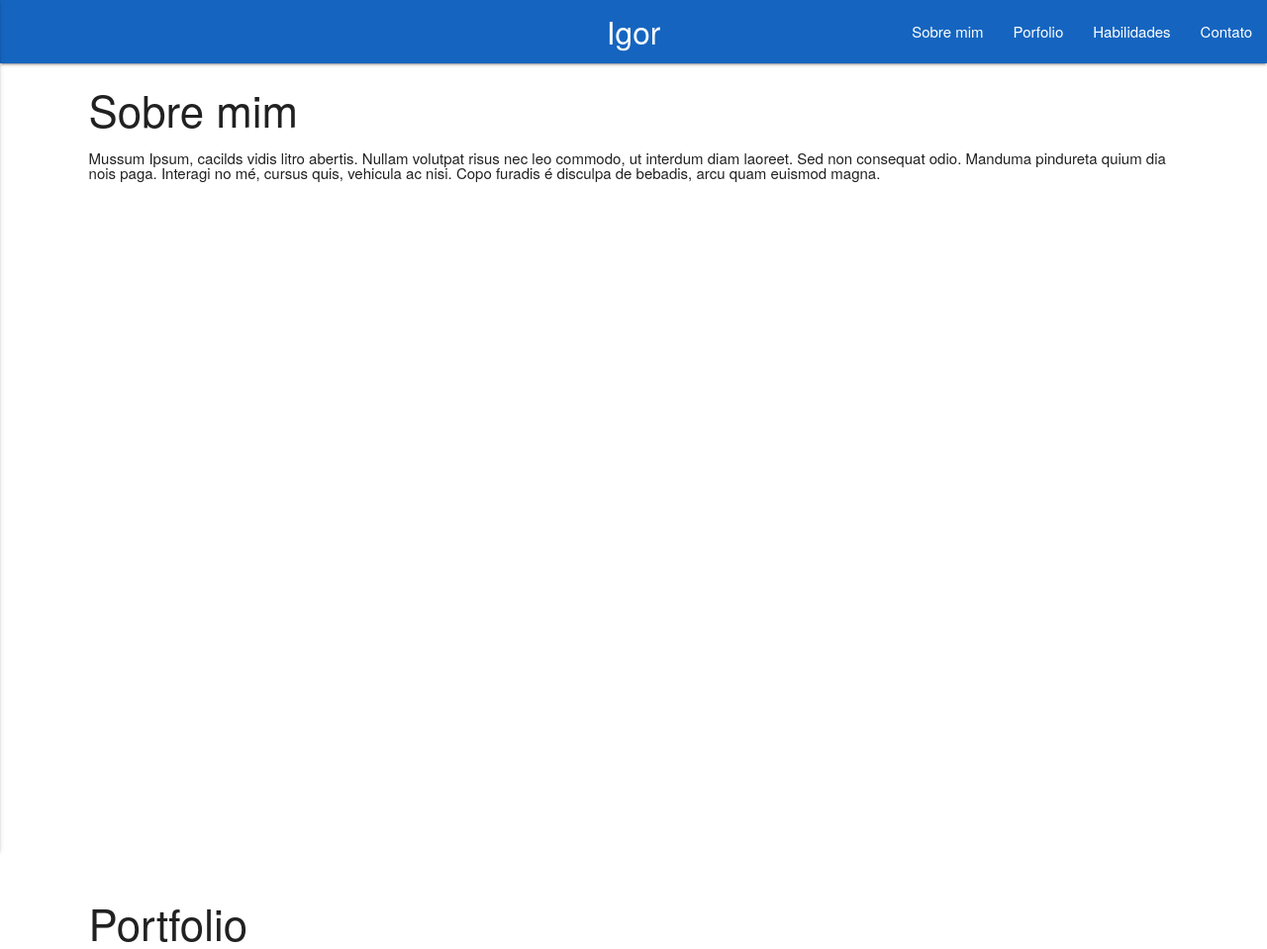
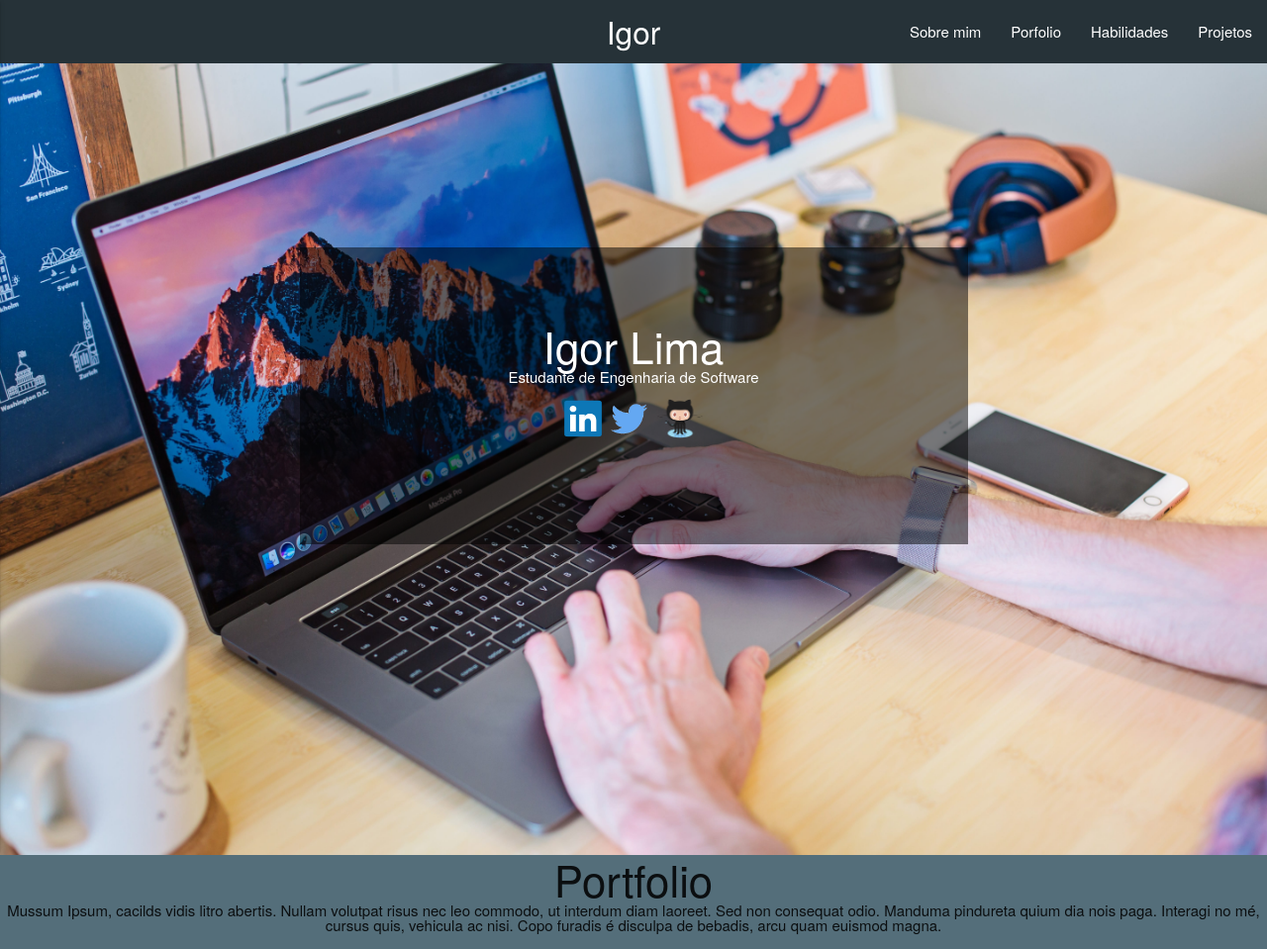
Before and after one commit to igorslima/portfolio, a plain HTML site: page index.html in a window 1280 px wide. Shown: the top 959 px of the page at 99% size. Drawn offline with Linux system fonts and the light colour scheme.

Commit message:
Many changes

```diff
--- a/css/estilos.css
+++ b/css/estilos.css
@@ -10,7 +10,64 @@ body {
 
 section {
 	width: 100%;
-  padding: 0 7%;
 	max-width: none;
-  height: 100vh;
+	height: 100%;
 }
+
+li img{
+	height: 40px;
+}
+footer {
+	bottom: 0;
+	text-align: center;
+	width: 100%;
+}
+ul li{
+	display: inline;
+}
+body, html {
+	margin:0;
+	height: 100%;
+}
+section {
+	height: 100%;
+	text-align: center;
+	background-color: #546e7a;
+}
+#sobre-mim{
+	background-image: url(../img/home.jpg);
+    background-attachment: fixed;
+    background-position: center;
+    background-repeat: no-repeat;
+    background-size: cover;
+}
+h3{
+	margin: 0px;
+	padding: 0px;
+}
+nav{
+	background-color: #263238;
+}
+.texto{
+	position: absolute;
+	text-align: center;
+    top: 50%;
+    left: 50%;
+    width: 45em;
+    height: 20em;
+    margin-top: -10em; /*set to a negative number 1/2 of your height*/
+    margin-left: -22.5em; /*set to a negative number 1/2 of your width*/
+    /*border: 2px solid #ccc;*/
+    color: white;
+    background-color: rgba(1,1,1,0.5);
+}
+.inner-texto{
+	position: absolute;
+	text-align: center;
+    top: 50%;
+    left: 50%;
+    width: 20em;
+    height: 10em;
+    margin-top: -5em; /*set to a negative number 1/2 of your height*/
+    margin-left: -10em; /*set to a negative number 1/2 of your width*/
+}
--- a/index.html
+++ b/index.html
@@ -8,12 +8,10 @@
 	<link rel="stylesheet" type="text/css" href="css/estilos.css">
 	<meta name="viewport" content="width=device-width, initial-scale=1.0"/>
 	<meta charset="utf-8">
-
 </head>
 <body>
-
 	<div class="nav-fixed">
- 	<nav class="blue darken-3">
+ 		<nav class="darken-3">
 	    	<div class="nav-wrapper nav-fixed">
 		        <a href="#" class="brand-logo center">Igor</a>
 		        <a href="#" data-activates="menu-mobile" class="button-collapse">
@@ -23,33 +21,78 @@
 		            <li><a href="#sobre-mim" class="scroll-suave">Sobre mim</a></li>
 		            <li><a href="#portfolio" class="scroll-suave">Porfolio</a></li>
 		            <li><a href="#habilidades" class="scroll-suave">Habilidades</a></li>
-	            <li><a href="#contato" class="scroll-suave">Contato</a></li>
+		            <li><a href="#projetos" class="scroll-suave">Projetos</a></li>
 		        </ul>
 		        <ul class="side-nav" id="menu-mobile">
 		            <li><a href="#sobre-mim" class="scroll-suave close-nav">Sobre mim</a></li>
 		            <li><a href="#portfolio" class="scroll-suave close-nav">Porfolio</a></li>
 		            <li><a href="#habilidades" class="scroll-suave close-nav">Habilidades</a></li>
-	            <li><a href="#contato" class="scroll-suave close-nav">Contato</a></li>
+		            <li><a href="#projetos" class="scroll-suave close-nav">Projetos</a></li>
 		        </ul>
 	    	</div>
 		</nav>
 	</div>
 	<section id="sobre-mim">
-		<h3>Sobre mim</h3>
-		Mussum Ipsum, cacilds vidis litro abertis. Nullam volutpat risus nec leo commodo, ut interdum diam laoreet. Sed non consequat odio. Manduma pindureta quium dia nois paga. Interagi no mé, cursus quis, vehicula ac nisi. Copo furadis é disculpa de bebadis, arcu quam euismod magna.
+		<div class="texto">
+			<div class="inner-texto">
+				<h3>Igor Lima</h3>
+				<p>Estudante de Engenharia de Software</p>
+				<br/>
+				<ul>
+					<li>
+						<a href="https://goo.gl/QydQ4D" target="_blank"><img alt="Icone do LinkedIn" src="img/linkedin.png"></a>
+					</li>
+					<li>
+						<a href="https://goo.gl/hVvawR" target="_blank"><img alt="Icone do Twitter" src="img/twitter.png"></a></li>
+					<li>
+						<a href="https://goo.gl/bPr5Zu" target="_blank"><img alt="Icone do GitHub" src="img/github.png"></a>
+					</li>
+				</ul>
+			</div>
+		</div>
 	</section>
 	<section id="portfolio">
 		<h3>Portfolio</h3>
-		Mussum Ipsum, cacilds vidis litro abertis. Nullam volutpat risus nec leo commodo, ut interdum diam laoreet. Sed non consequat odio. Manduma pindureta quium dia nois paga. Interagi no mé, cursus quis, vehicula ac nisi. Copo furadis é disculpa de bebadis, arcu quam euismod magna.
+		<p>Mussum Ipsum, cacilds vidis litro abertis. Nullam volutpat risus nec leo commodo, ut interdum diam laoreet. Sed non consequat odio. Manduma pindureta quium dia nois paga. Interagi no mé, cursus quis, vehicula ac nisi. Copo furadis é disculpa de bebadis, arcu quam euismod magna.</p>
 	</section>
 	<section id="habilidades">
 		<h3>Habilidades</h3>
-		Mussum Ipsum, cacilds vidis litro abertis. Nullam volutpat risus nec leo commodo, ut interdum diam laoreet. Sed non consequat odio. Manduma pindureta quium dia nois paga. Interagi no mé, cursus quis, vehicula ac nisi. Copo furadis é disculpa de bebadis, arcu quam euismod magna.
+		<p>Mussum Ipsum, cacilds vidis litro abertis. Nullam volutpat risus nec leo commodo, ut interdum diam laoreet. Sed non consequat odio. Manduma pindureta quium dia nois paga. Interagi no mé, cursus quis, vehicula ac nisi. Copo furadis é disculpa de bebadis, arcu quam euismod magna.
+		</p>
 	</section>
-	<section id="contato">
-		<h3>Contato</h3>
-		Mussum Ipsum, cacilds vidis litro abertis. Nullam volutpat risus nec leo commodo, ut interdum diam laoreet. Sed non consequat odio. Manduma pindureta quium dia nois paga. Interagi no mé, cursus quis, vehicula ac nisi. Copo furadis é disculpa de bebadis, arcu quam euismod magna.
+	<section id="projetos">
+		<h3>Projetos</h3>
+		<ul>
+			<div>
+				<li>
+					<a href="https://goo.gl/QydQ4D" target="_blank"><img src="img/linkedin.png"></a>
+				</li>
+				<li>
+					<a href="https://goo.gl/hVvawR" target="_blank"><img src="img/twitter.png"></a></li>
+				<li>
+					<a href="https://goo.gl/bPr5Zu" target="_blank"><img src="img/github.png"></a>
+				</li>
+			</div>
+		</ul>
 	</section>
+	<div>
+		<footer class="blue">
+			<br/>
+			<ul>
+				<li>
+					<a href="https://goo.gl/QydQ4D" target="_blank"><img alt="Icone do LinkedIn" src="img/linkedin.png"></a>
+				</li>
+				<li>
+					<a href="https://goo.gl/hVvawR" target="_blank"><img alt="Icone do Twitter" src="img/twitter.png"></a></li>
+				<li>
+					<a href="https://goo.gl/bPr5Zu" target="_blank"><img alt="Icone do GitHub" src="img/github.png"></a>
+				</li>
+			</ul>
+			<br/>
+			<p>&copy; Igor Lima 2018</p>
+			<br/>
+		</footer>
+	</div>
     <script src="js/jquery-3.2.1.min.js"></script>
     <script src="js/materialize.min.js"></script>
 	<script src="js/main.js"></script>
--- a/js/main.js
+++ b/js/main.js
@@ -11,11 +11,14 @@ $('.scroll-suave').click(function() {
 // Abrir side-nav mobile
 $(function(){
     $(".button-collapse").sideNav();
-    console.log("show");
 });
 
 // Fechar side-nave mobile
  $(function(){
      $(".close-nav").sideNav("hide");
-     console.log("hide");
  });
+
+ // Fechar side-nav mobile quando clicar
+$(".scroll-suave").click(function(){
+	$(".close-nav").sideNav("hide");
+})
```
Also changed, not shown: img/github.png (added), img/hello.jpg (added), img/home.jpg (added), img/linkedin.png (added), img/twitter.png (added). Lines whose indentation alone changed are shown as unchanged.
